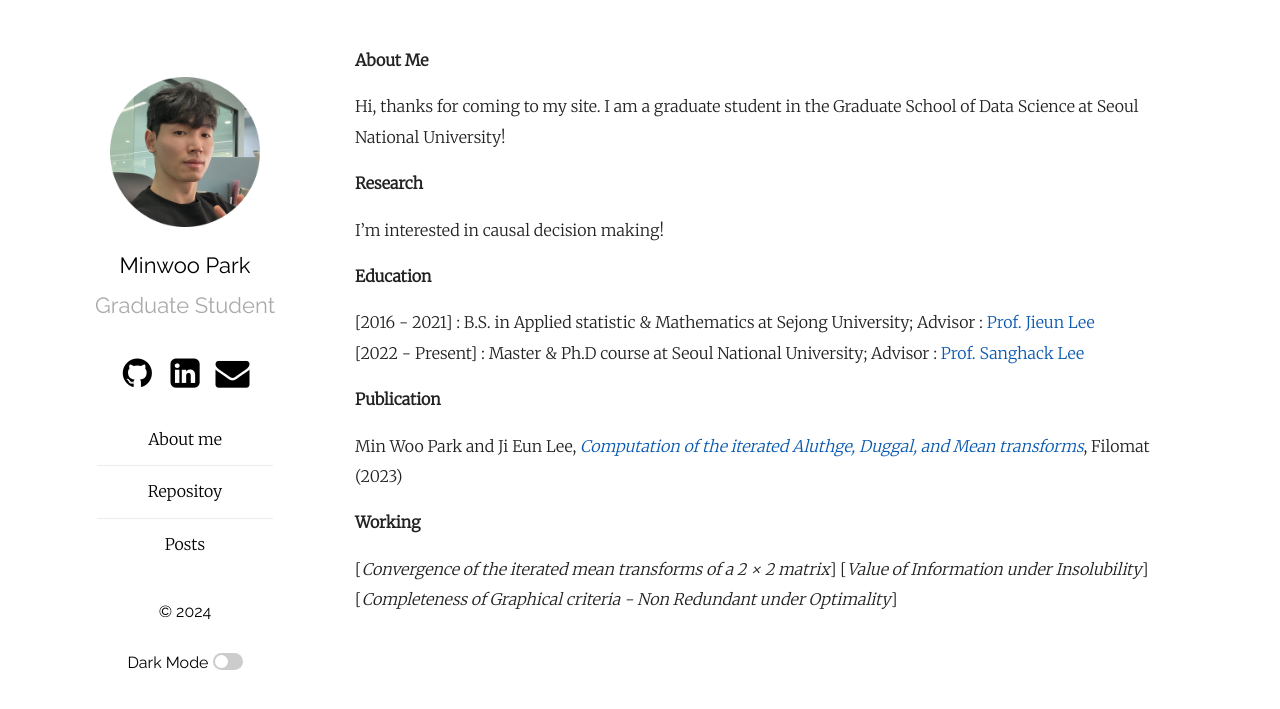
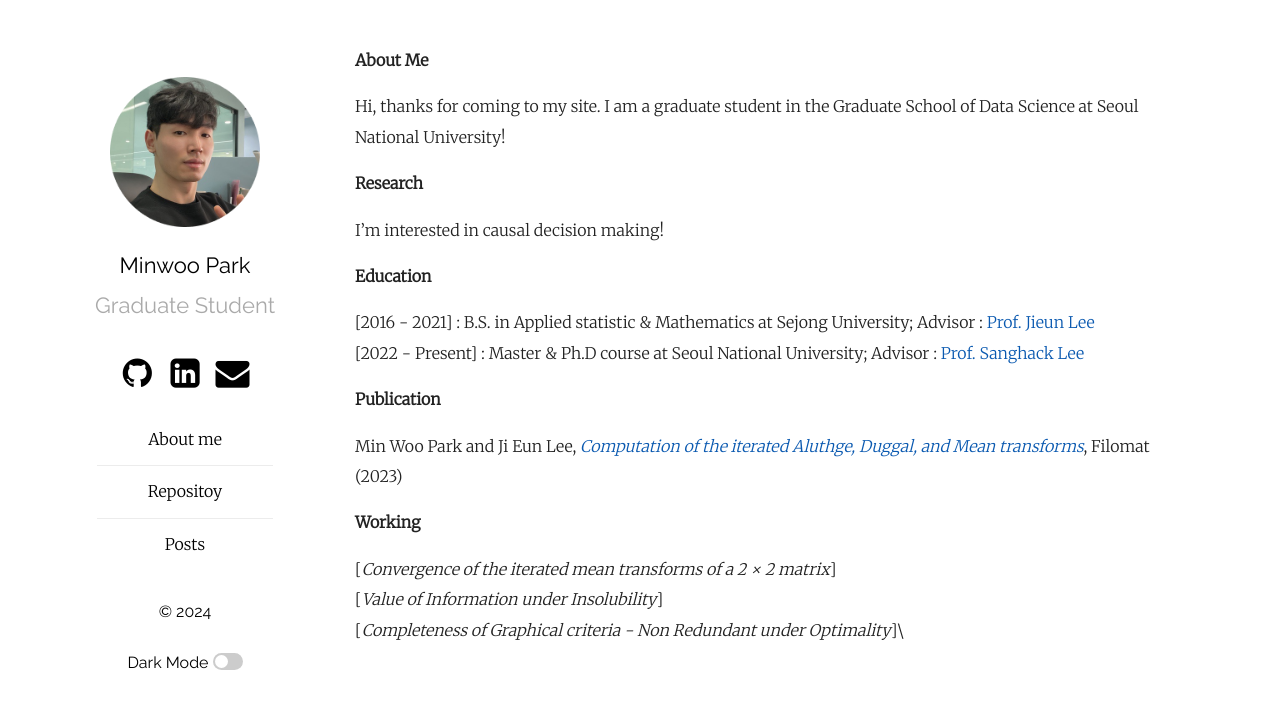
Before and after one commit to MinwooPark96/minwoopark96.github.com, a Jekyll site: the page built from aboutme.md, in a window 1280 px wide. Shown: the top 709 px of the page. Built offline with Jekyll 4.4.1, drawn with Linux system fonts in a browser that asks for light colours.

```diff
--- a/aboutme.md
+++ b/aboutme.md
@@ -23,6 +23,6 @@ and Mean transforms*](https://www.pmf.ni.ac.rs/filomat-content/2023/37-15/FILOMA
 
 **Working**
 
-[*Convergence of the iterated mean transforms of a 2 × 2 matrix*]
-[*Value of Information under Insolubility*]
-[*Completeness of Graphical criteria - Non Redundant under Optimality*]
+[*Convergence of the iterated mean transforms of a 2 × 2 matrix*]\\
+[*Value of Information under Insolubility*]\\
+[*Completeness of Graphical criteria - Non Redundant under Optimality*]\\
```
